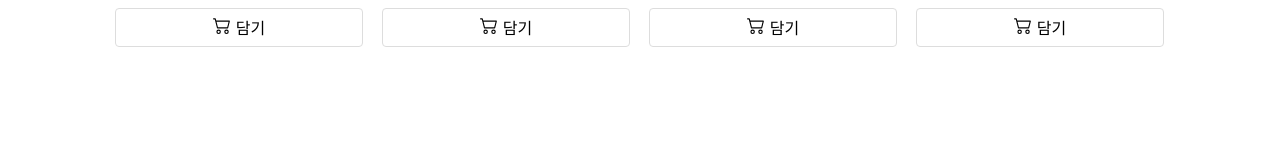
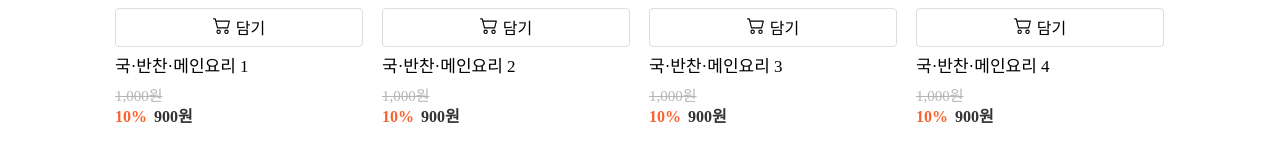
Before and after one commit to HeoJoe/clone1_kurly_jm, a React (Create React App) app: page / in a window 1280 px wide. Shown: the part 1043-1196 px from the top of the page. Before the commit the page ends 1117 px from the top, so only its background shows below. Built offline with nearby package versions, Linux system fonts and the light colour scheme.

Commit message:
[FEAT] #11 - MD의 추천 > 가격

```diff
--- a/src/components/home/MDRecommendItem.js
+++ b/src/components/home/MDRecommendItem.js
@@ -17,6 +17,15 @@ const MDRecommendItem = ({ product }) => {
         </BasketIcon>
         담기
       </ShoppingBasket>
+
+      <ProductName>{product.productName}</ProductName>
+      <OriginalPrice>{product.originalPrice}</OriginalPrice>
+
+      <DiscountBox>
+        <DiscountPercent>{product.discount}</DiscountPercent>
+        <DiscountPrice>{product.discountPrice}</DiscountPrice>
+      </DiscountBox>
+
     </Container>
   );
 }
@@ -50,4 +59,43 @@ const BasketIcon = styled.div`
   margin: 1px 5px 0px 0px;
 `;
 
+const ProductName = styled.div`
+  font-size: 17px;
+  line-height: 23px;
+  font-weight: 400;
+  margin-top: 8px;
+  margin-bottom: 8px;
+  overflow: hidden;
+`;
+const OriginalPrice = styled.div`
+  display: block;
+  padding-top: 1.5px;
+  color: ${palette.grayB5};
+  font-size: 15px;
+  font-weight: 400;
+  line-height: 18px;
+  text-decoration: line-through;
+`;
+
+const DiscountBox = styled.div`
+  display: flex;
+  flex-direction: row;
+`;
+const DiscountPercent = styled.div`
+  font-size: 16px;
+  font-weight: 800;
+  line-height: 1.5;
+  white-space: nowrap;
+  margin-right: 7px;
+  color: ${palette.redDiscount};
+`;
+const DiscountPrice = styled.div`
+  font-size: 16px;
+  font-weight: 800;
+  line-height: 1.5;
+  white-space: nowrap;
+  box-sizing: border-box;
+  color: ${palette.black33};
+`;
+
 export default MDRecommendItem;
--- a/src/styles/colorPalette.js
+++ b/src/styles/colorPalette.js
@@ -17,6 +17,7 @@ const palette = {
   grayF7: '#f7f7f7',
 
   black33: '#333333',
+  redDiscount: '#fa622f',
 
   transparent: '#00000000',
 };
```
